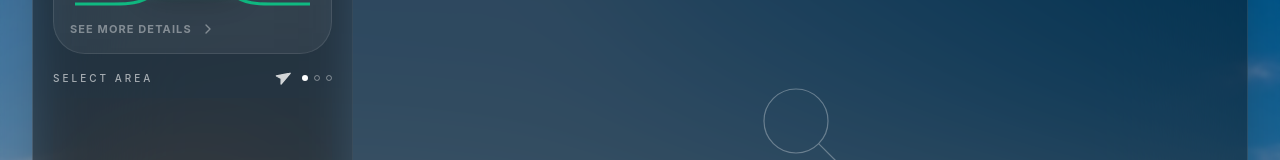
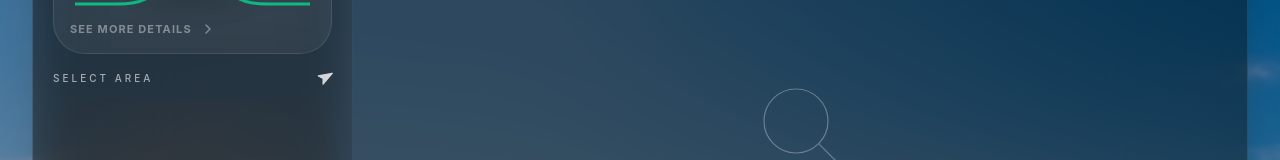
Before and after one commit to mert00213/AuraWeather, a React (Vite) app: page / in a window 1280 px wide. Shown: the part 270-430 px from the top of the page. Built offline with nearby package versions, Linux system fonts and the light colour scheme.

Commit message:
feat: implement Sidebar component with interactive map and health status metrics and update documentation to AuraWeather branding

```diff
--- a/src/components/Sidebar.tsx
+++ b/src/components/Sidebar.tsx
@@ -166,17 +166,10 @@ const Sidebar: React.FC<SidebarProps> = ({ data }) => {
 
       {/* Select Area Section - Carousel Look */}
       <div className="flex-1 flex flex-col gap-3 relative">
-        <div className="flex justify-between items-center z-10">
-           <span className="text-[10px] uppercase tracking-[0.3em] opacity-60 font-medium">Select Area</span>
-           <div className="flex items-center gap-3">
-             <Navigation className="w-4 h-4 rotate-[15deg] fill-white opacity-80" />
-             <div className="flex gap-1.5">
-               <div className="w-1.5 h-1.5 rounded-full bg-white" />
-               <div className="w-1.5 h-1.5 rounded-full border border-white/40" />
-               <div className="w-1.5 h-1.5 rounded-full border border-white/40" />
-             </div>
-           </div>
-        </div>
+         <div className="flex justify-between items-center z-10">
+            <span className="text-[10px] uppercase tracking-[0.3em] opacity-60 font-medium">Select Area</span>
+            <Navigation className="w-4 h-4 rotate-[15deg] fill-white opacity-80" />
+         </div>
 
         <div className="relative flex-1 flex items-center justify-center overflow-hidden">
 
```
Also changed, not shown: 1 other file (tests, documents, lock files or other folders).
